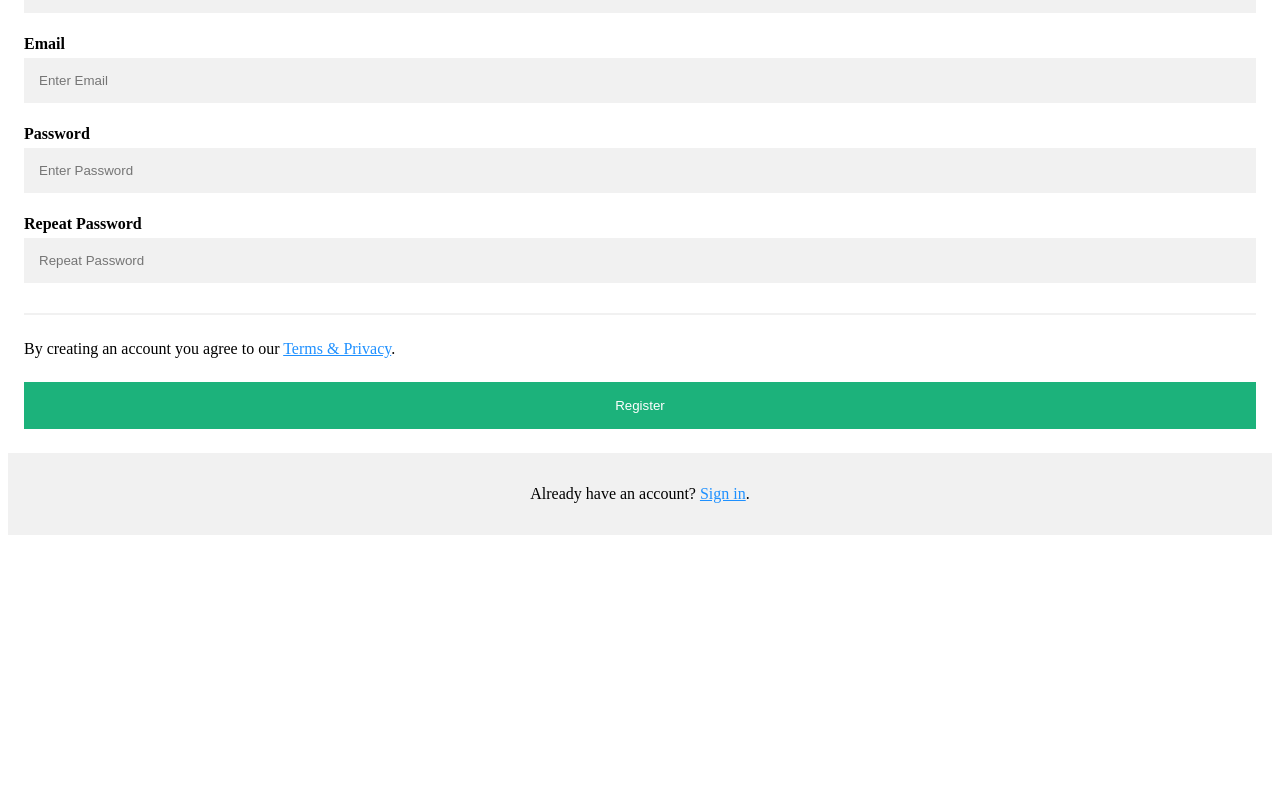
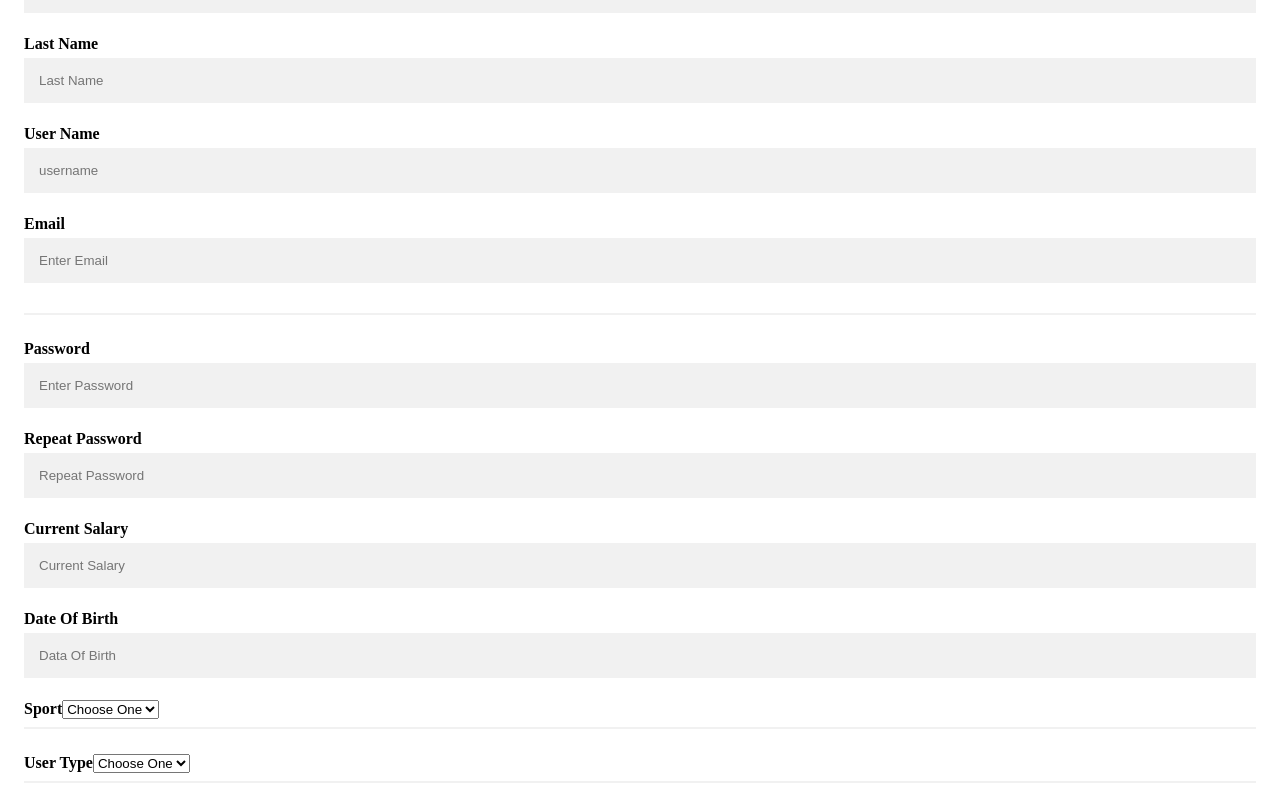
Before and after one commit to Honeylii/sportGo-ang, an Angular app: page / in a window 1280 px wide. Shown: the part 220-1020 px from the top of the page. Before the commit the page ends 800 px from the top, so only its background shows below. Built offline with nearby package versions, Linux system fonts and the light colour scheme.

Commit message:
Bug Fixed, Validation added for Register form

```diff
--- a/src/app/register/register.component.css
+++ b/src/app/register/register.component.css
@@ -56,3 +56,8 @@ a {
   background-color: #f1f1f1;
   text-align: center;
 }
+
+input.ng-invalid.ng-touched,
+select.ng-invalid.ng-touched {
+  border: 1px solid red;
+}
--- a/src/app/register/register.component.html
+++ b/src/app/register/register.component.html
@@ -4,7 +4,25 @@
     <p>Please fill in this form to create an account.</p>
     <hr />
 
-    <label for="username"><b>Email</b></label>
+    <label for="firstName"><b>First Name</b></label>
+    <input
+      type="text"
+      placeholder="First Name"
+      name="firstName"
+      id="firstName"
+      ngModel
+      required
+    />
+    <label for="lastName"><b>Last Name</b></label>
+    <input
+      type="text"
+      placeholder="Last Name"
+      name="lastName"
+      id="lastName"
+      ngModel
+      required
+    />
+    <label for="username"><b>User Name </b></label>
     <input
       type="text"
       placeholder="username"
@@ -22,7 +40,13 @@
       id="email"
       ngModel
       required
+      email
+      #email="ngModel"
     />
+    <span class="help-block" *ngIf="!email.valid && email.touched"
+      >Please Enter a valid email!</span
+    >
+    <hr />
 
     <label for="psw"><b>Password</b></label>
     <input
@@ -43,12 +67,65 @@
       ngModel
       required
     />
+
+    <label for="currentSalary"><b>Current Salary</b></label>
+    <input
+      type="text"
+      placeholder="Current Salary"
+      name="currentSalary"
+      id="currentSalary"
+      ngModel
+      required
+    />
+
+    <label for="dob"><b> Date Of Birth </b></label>
+    <input
+      type="text"
+      placeholder="Data Of Birth"
+      name="dob"
+      id="dob"
+      ngModel
+      required
+    />
+
+    <label for="currentSalary"><b>Sport</b></label>
+    <select
+      type="text"
+      placeholder="Sport"
+      name="sport"
+      id="sport"
+      ngModel
+      required
+    >
+      <option value=""> Choose One</option>
+      <option value="Volleyball">Volleyball</option>
+      <option value="Basketball">Basketball</option>
+      <option value="Soccer">Soccer</option>
+    </select>
+
+    <hr />
+    <label for="userType"><b>User Type</b></label>
+    <select
+      type="text"
+      placeholder="userType"
+      name="userType"
+      id="userType"
+      ngModel
+      required
+    >
+      <option value=""> Choose One</option>
+      <option value="Player">Player</option>
+      <option value="Coach">Coach</option>
+      <option value="Team">Team</option>
+    </select>
     <hr />
 
     <p>
       By creating an account you agree to our <a href="#">Terms & Privacy</a>.
     </p>
-    <button type="submit" class="registerbtn">Register</button>
+    <button [disabled]="!f.valid" type="submit" class="btn btn-success">
+      Register
+    </button>
   </div>
 
   <div class="container signin">
--- a/tsconfig.json
+++ b/tsconfig.json
@@ -24,6 +24,7 @@
     "enableI18nLegacyMessageIdFormat": false,
     "strictInjectionParameters": true,
     "strictInputAccessModifiers": true,
-    "strictTemplates": true
+    "strictTemplates": true,
+    "strictPropertyInitialization": false
   }
 }
```
